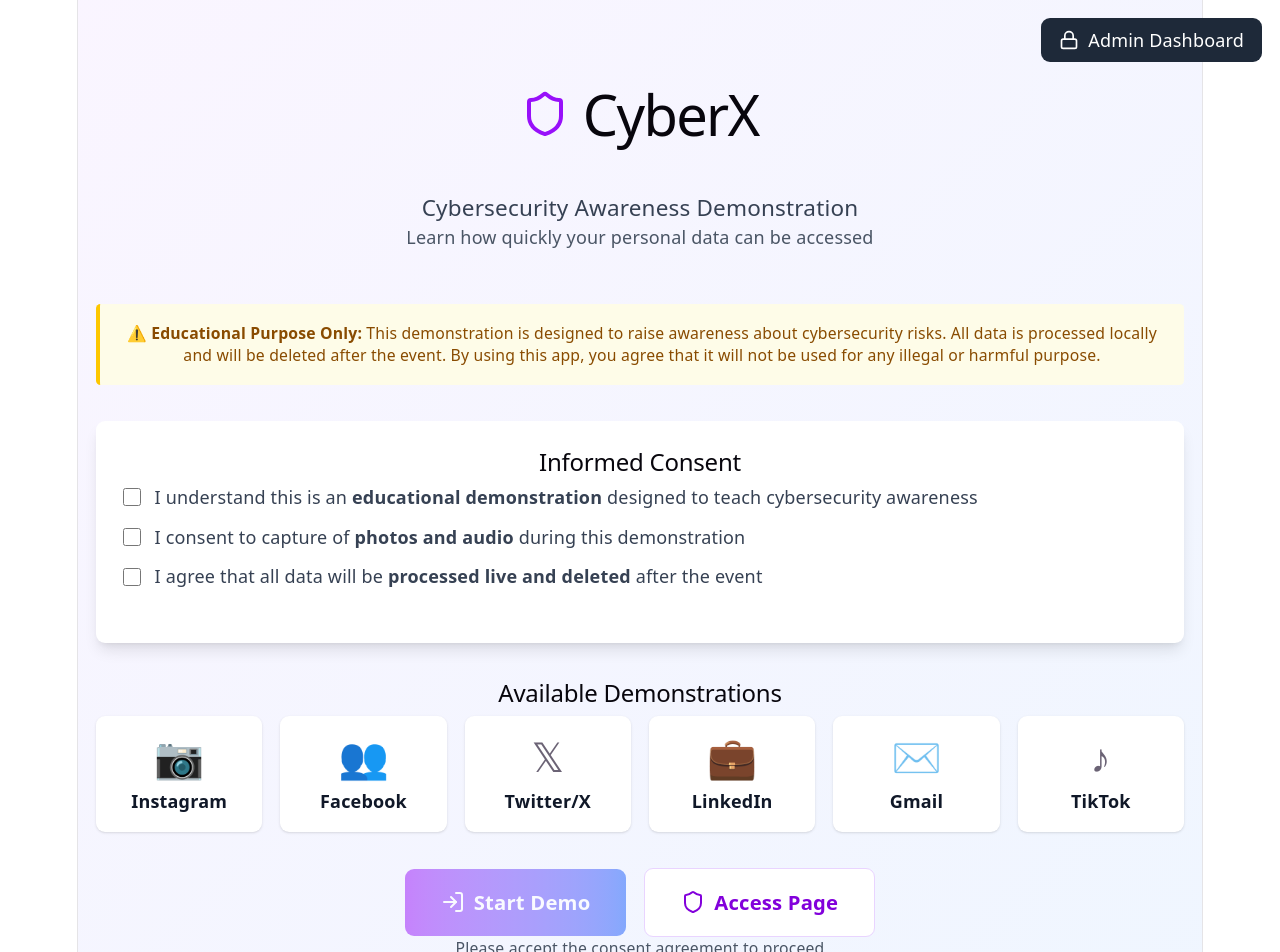
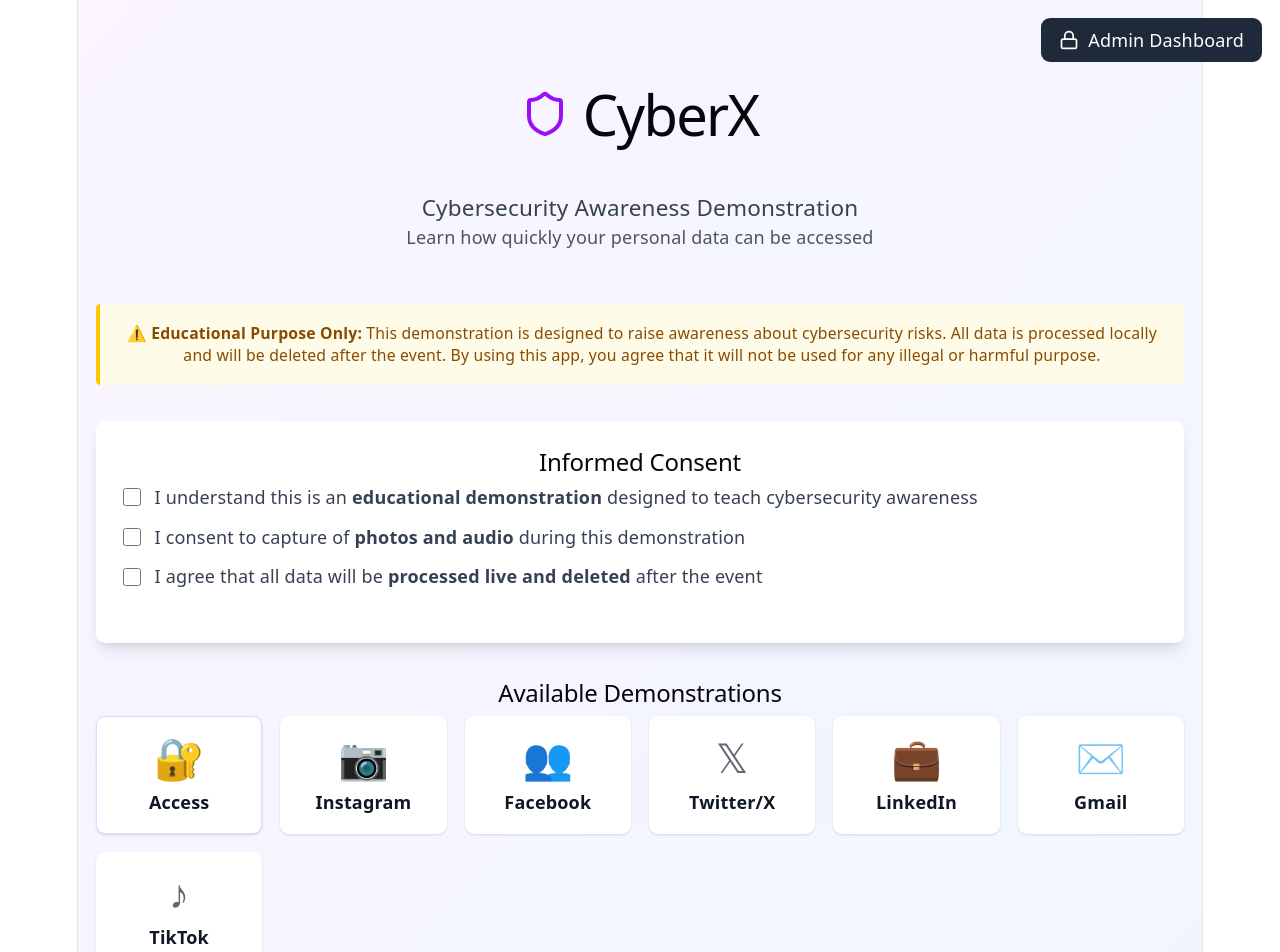
Before and after one commit to ibtikar-org-tr/cyberx, a React (Vite) app in the folder frontend/: page / in a window 1280 px wide. Shown: the top 952 px of the page. Built offline with nearby package versions, Linux system fonts and the light colour scheme; no server answers.

Commit message:
feat: add access button to demo section with consent validation

```diff
--- a/frontend/src/pages/Landing.tsx
+++ b/frontend/src/pages/Landing.tsx
@@ -105,6 +105,20 @@
         <div className="mb-8">
           <h2 className="text-3xl font-bold text-gray-900 mb-6">Available Demonstrations</h2>
           <div className="grid grid-cols-2 md:grid-cols-3 lg:grid-cols-6 gap-4">
+            <button
+              onClick={() => {
+                if (!consentChecked) {
+                  alert('Please accept the consent agreement to continue');
+                  return;
+                }
+                navigate('/access');
+              }}
+              className="p-4 bg-white rounded-lg shadow hover:shadow-lg transition transform hover:scale-105 text-center border border-purple-200"
+            >
+              <div className="text-4xl mb-2">🔐</div>
+              <p className="font-semibold text-gray-900">Access</p>
+            </button>
+
             {demoApps.map((app) => (
               <button
                 key={app.id}
@@ -127,7 +141,6 @@
 
         {/* Start Demo Button */}
         <div className="text-center">
-          <div className="flex flex-col sm:flex-row items-center justify-center gap-4">
           <button
             onClick={handleStartDemo}
             className="flex items-center justify-center gap-2 px-8 py-4 bg-gradient-to-r from-purple-600 to-blue-600 text-white text-lg font-bold rounded-lg hover:from-purple-700 hover:to-blue-700 transition disabled:opacity-50 disabled:cursor-not-allowed"
@@ -136,14 +149,6 @@
             <LogIn size={24} />
             Start Demo
           </button>
-            <button
-              onClick={() => navigate('/access')}
-              className="flex items-center justify-center gap-2 px-8 py-4 bg-white text-purple-700 border border-purple-200 text-lg font-bold rounded-lg hover:bg-purple-50 transition"
-            >
-              <Shield size={24} />
-              Access Page
-            </button>
-          </div>
           {!consentChecked && (
             <p className="text-sm text-gray-600 mt-2">
               Please accept the consent agreement to proceed
```
Lines whose indentation alone changed are shown as unchanged.
